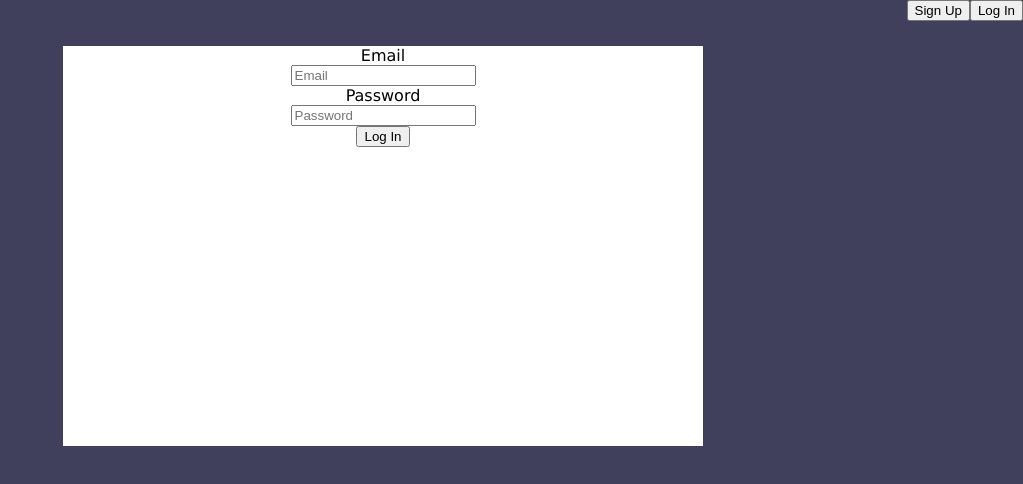
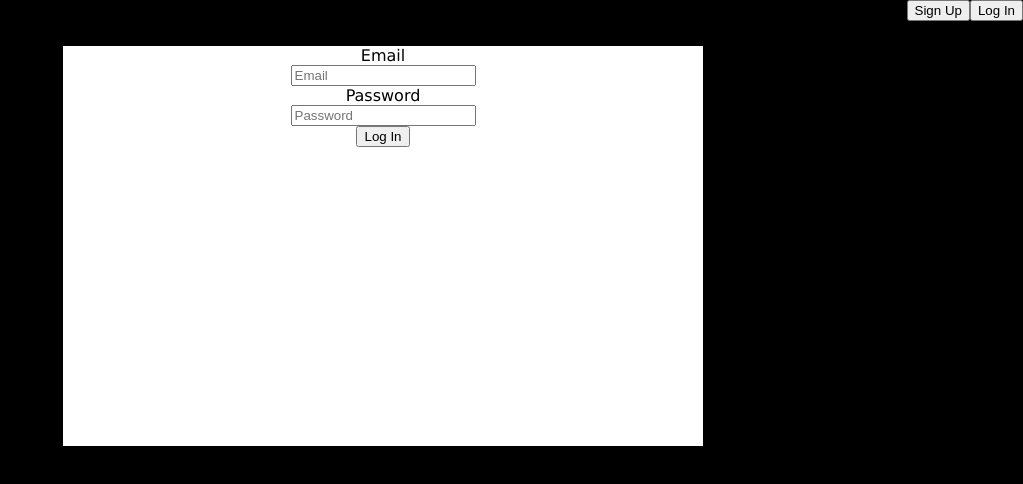
Before and after one commit to sebapkfd/odinbook, a React (Create React App) app: page /login in a window 1280 px wide. Shown: the top 484 px of the page, without its empty margins (257-1280 px from the left). Built offline with nearby package versions, Linux system fonts and the light colour scheme.

Commit message:
Background, post and user item colors changed

```diff
--- a/src/App.css
+++ b/src/App.css
@@ -4,7 +4,7 @@
 
 body {
   margin: 0;
-  background-color: rgb(64, 64, 92);
+  background-color: rgb(0, 0, 0);
   font-family: Verdana, sans-serif;
 }
 
@@ -45,7 +45,8 @@ p {
 }
 
 .post-item, .user-item {
-  border: white solid 1px;
+  background-color: rgb(14, 14, 14);
+  border: rgb(50, 50, 50) solid 1px;
   border-radius: 15px;
   margin-top: 15px;
   width: 60%;
@@ -99,3 +100,7 @@ p {
 .post-input form button {
   margin-top: 10px;
 }
+
+a {
+  text-decoration: none;
+}
--- a/src/components/CommentInput.js
+++ b/src/components/CommentInput.js
@@ -9,7 +9,7 @@ const CommentInput = () => {
     const submitData = async (e) => {
         e.preventDefault();
         const user = JSON.parse(localStorage.getItem('userSession')).user._id;
-        const body = {post: id, text, user}
+        const body = {post: id, text, user};
         await createComment(body);
         window.location.reload();
     }
--- a/src/components/PostEdit.js
+++ b/src/components/PostEdit.js
@@ -15,8 +15,8 @@ const PostEdit = () => {
 
     const submitData = async (e) => {
         e.preventDefault();
-        const body = {id, text, user: post.user, likes: post.likes}
-        await editPost(body)
+        const body = {id, text, user: post.user, likes: post.likes};
+        await editPost(body);
         history.push(`/posts/${post._id}`);
     }
 
--- a/src/components/PostInput.js
+++ b/src/components/PostInput.js
@@ -7,7 +7,7 @@ const PostInput = () => {
     const submitData = async (e) => {
         e.preventDefault();
         const user = JSON.parse(localStorage.getItem('userSession')).user._id;
-        const body = {user, text: post}
+        const body = {user, text: post};
         await createPost(body);
         window.location.reload();
     }
```
